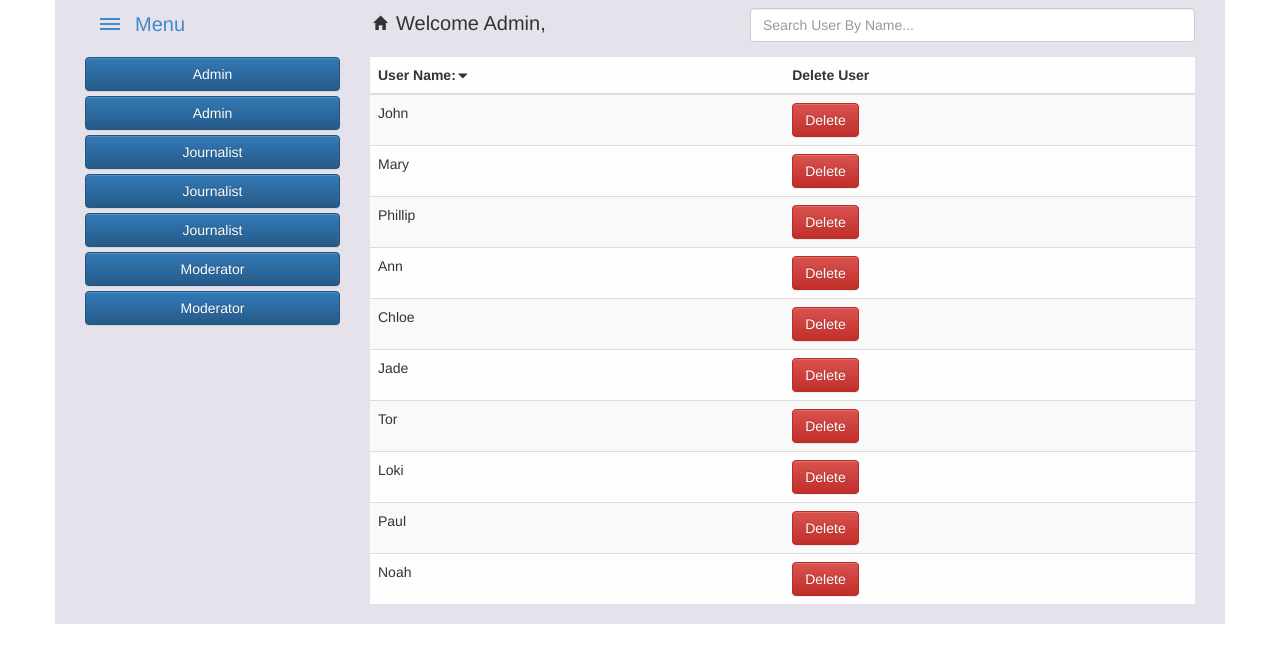
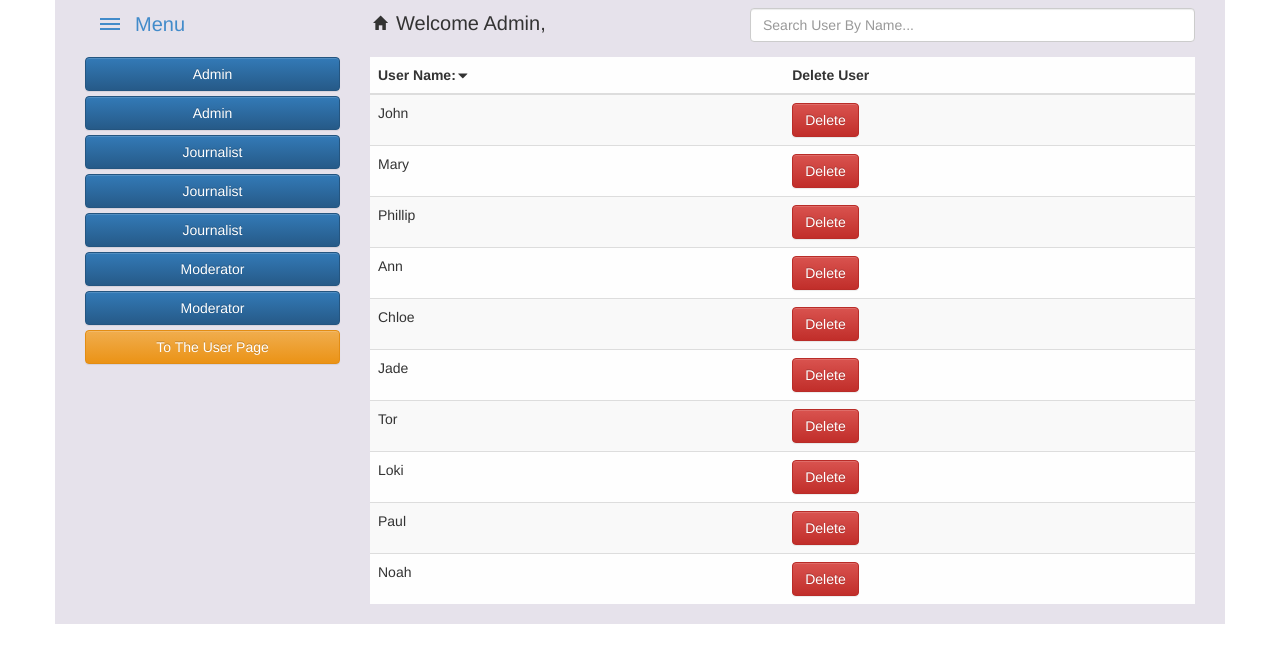
Before and after one commit to Kyrylopanov/Admin-panel, a plain HTML site: page group_detail.html in a window 1280 px wide. Drawn offline with nearby package versions, Linux system fonts and the light colour scheme.

Commit message:
Update group_detail.html

```diff
--- a/group_detail.html
+++ b/group_detail.html
@@ -2,7 +2,7 @@
 <html>
 <head>
   <META charset="utf-8" />
-	<title>Groupe detail page</title>
+	<title>Group detail page</title>
     <meta name="viewport" content="width=device-width, initial-scale=1">
     <link rel="stylesheet" type="text/css" href="./css/style.css"/>
   <link rel="stylesheet" href="https://maxcdn.bootstrapcdn.com/bootstrap/3.3.6/css/bootstrap.min.css" integrity="sha384-1q8mTJOASx8j1Au+a5WDVnPi2lkFfwwEAa8hDDdjZlpLegxhjVME1fgjWPGmkzs7" crossorigin="anonymous">
@@ -49,6 +49,8 @@
                       <button type="button" id="group2" class="btn btn-primary btn-block">group 2</button>
                       <button type="button" class="btn btn-primary btn-block">group 3</button>
                   </div>
+                  <button id="userPage" type="button" class="btn btn-warning btn-block" onclick="location.href"><span class="usergroup-text">To The User Page</span>
+                      </button>
                 </div>
                   <div class="col-sm-9">
                       <div class="main-right">
```
